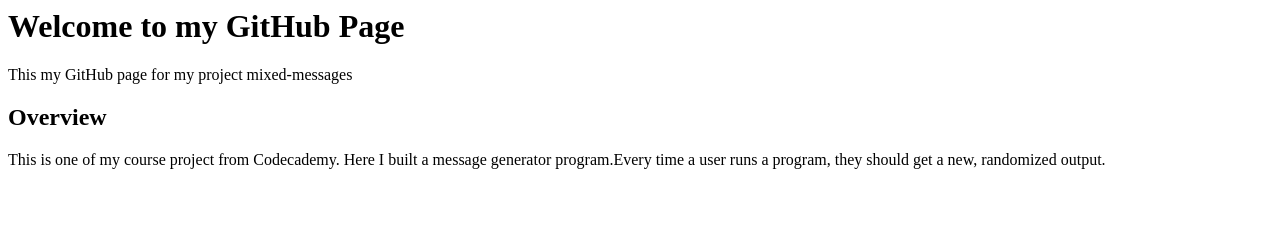
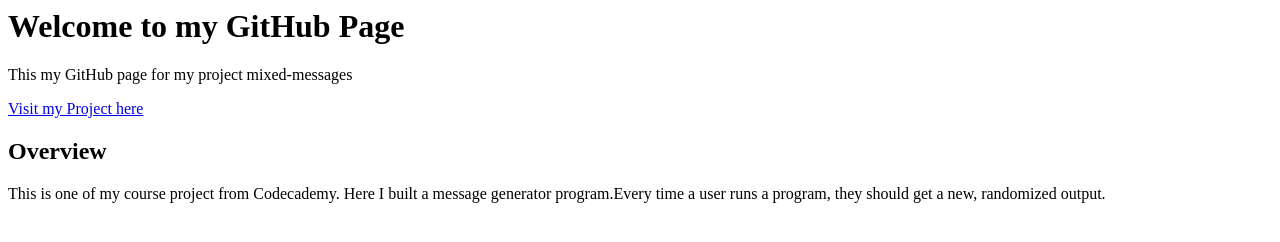
Before and after one commit to mukarramion/mixed-messages, a plain HTML site: page index.html in a window 1280 px wide. Drawn offline with Linux system fonts and the light colour scheme.

Commit message:
add visit link

```diff
--- a/index.html
+++ b/index.html
@@ -1,6 +1,7 @@
 <header>
 <h1>Welcome to my GitHub Page</h1>
 <p>This my GitHub page for my project mixed-messages</p>
+  <a href="https://github.com/mukarramion/mixed-messages"> Visit my Project here</a>
 </header>
 <section>
 <h2>Overview</h2>
```
